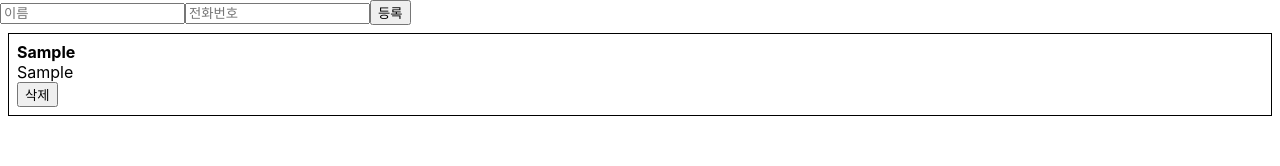
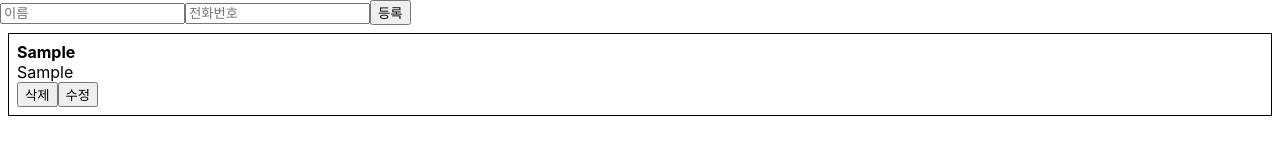
Before and after one commit to myeonghuSong/react_memo, a React (Create React App) app in the folder contact-app/: page / in a window 1280 px wide. Both pictures are taken after typing "Sample", "Sample" into the empty fields and a click on the button "등록". Shown: the top 166 px of the page. Built offline with nearby package versions, Linux system fonts and the light colour scheme.

Commit message:
배열 안의 데이터 수정하기

```diff
--- a/contact-app/src/App.js
+++ b/contact-app/src/App.js
@@ -26,6 +26,24 @@
       information: information.filter(info => info.id !== id)
     });
   }
+
+  handleUpdate = (id, data) => {
+    const { information } = this.state;
+    this.setState({
+      information: information.map(
+        info => {
+          if(info.id === id) {
+            return {
+              id,
+              ...data,
+            };
+          }
+          return info;
+        }
+      )
+    })
+  }
+
   render() {
     return (
       <div>
@@ -33,6 +51,7 @@
         <PhoneInfoList
             data={this.state.information}
             onRemove={this.handleRemove}
+            onUpdate={this.handleUpdate}
         />
       </div>
     );
--- a/contact-app/src/components/PhoneInfo.js
+++ b/contact-app/src/components/PhoneInfo.js
@@ -1,15 +1,45 @@
-import React, { Component } from 'react';
+import React, { Component, Fragment } from 'react';
 
 class PhoneInfo extends Component {
+
+    state = {
+        editing: false,
+        name: '',
+        phone: '',
+    }
 
     handleRemove = () => {
         const { info, onRemove } = this.props;
         onRemove(info.id);
     }
 
+    handleToggleEdit = () => {
+        const { info, onUpdate} = this.props;
+        if(this.state.editing) {
+            onUpdate(info.id, {
+                name: this.state.name,
+                phone: this.state.phone
+            });
+        } else {
+            this.setState({
+                name: info.name,
+                phone: info.phone
+            });
+        }
+        this.setState({
+            editing: !this.state.editing,
+        })
+    }
+
+    handleChange = (e) => {
+        this.setState({
+            [e.target.name]: e.target.value
+        })
+    }
+
     render() {
         const { name, phone, id } = this.props.info;
-
+        const { editing, } = this.state;
         const style = {
             border: '1px solid black',
             padding: '8px',
@@ -17,9 +47,33 @@
         }
         return (
             <div style={style}>
-                <div><b>{name}</b></div>
-                <div>{phone}</div>
+                {
+                    editing ? (
+                        <Fragment>
+                            <div>
+                                <input
+                                    name="name"
+                                    onChange={this.handleChange}
+                                    value={this.state.name}/>
+                            </div>
+                            <div>
+                                <input
+                                    name="phone"
+                                    onChange={this.handleChange}
+                                    value={this.state.phone}/>
+                            </div>
+                        </Fragment>
+                    ) : (
+                        <Fragment>
+                            <div><b>{name}</b></div>
+                            <div>{phone}</div>
+                        </Fragment>
+                    )
+                }
                 <button onClick={this.handleRemove}>삭제</button>
+                <button onClick={this.handleToggleEdit}>
+                    { editing ? '적용' : '수정'}
+                </button>
             </div>
         );
     }
--- a/contact-app/src/components/PhoneInfoList.js
+++ b/contact-app/src/components/PhoneInfoList.js
@@ -7,11 +7,12 @@
         data: [],
     }
     render() {
-        const { data, onRemove } = this.props;
+        const { data, onRemove, onUpdate } = this.props;
 
         const list = data.map(
             info => (<PhoneInfo
                         onRemove={onRemove}
+                        onUpdate={onUpdate}
                         info={info}
                         key={info.id}
                     />)
```
